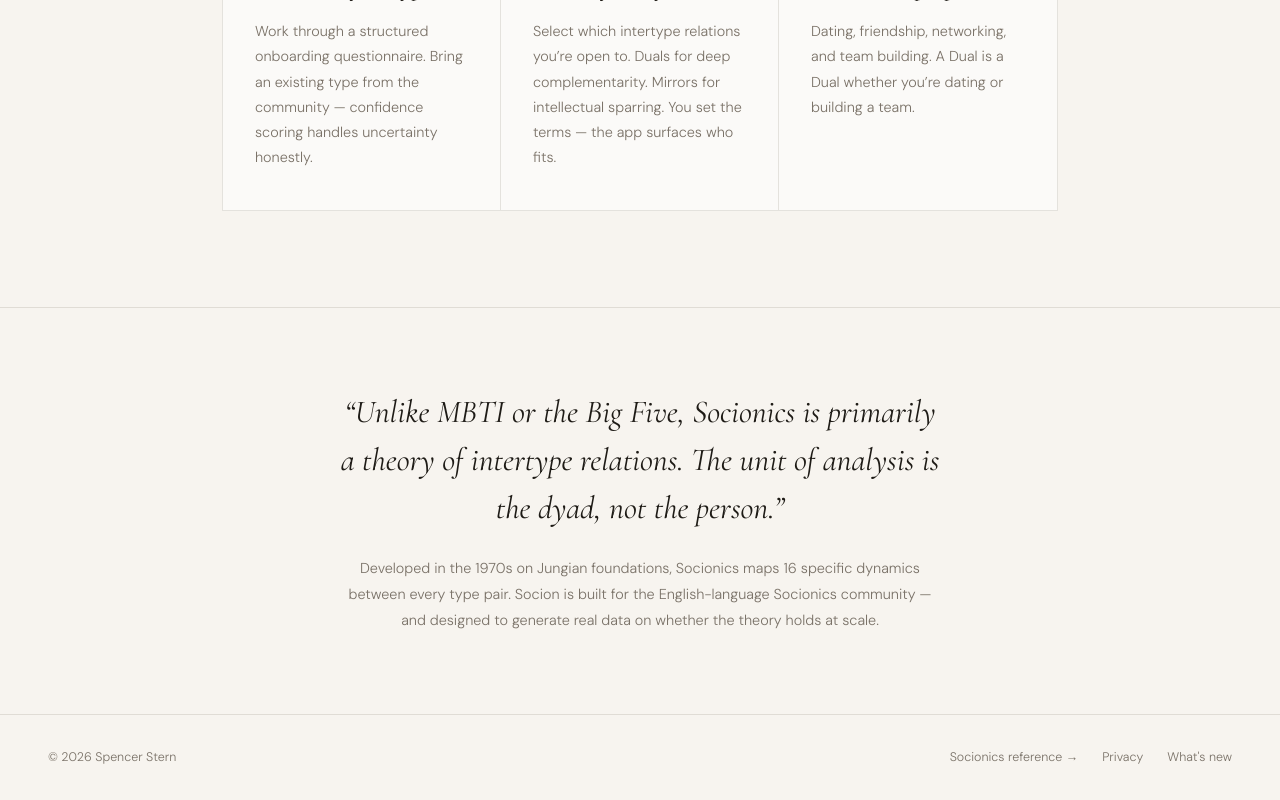
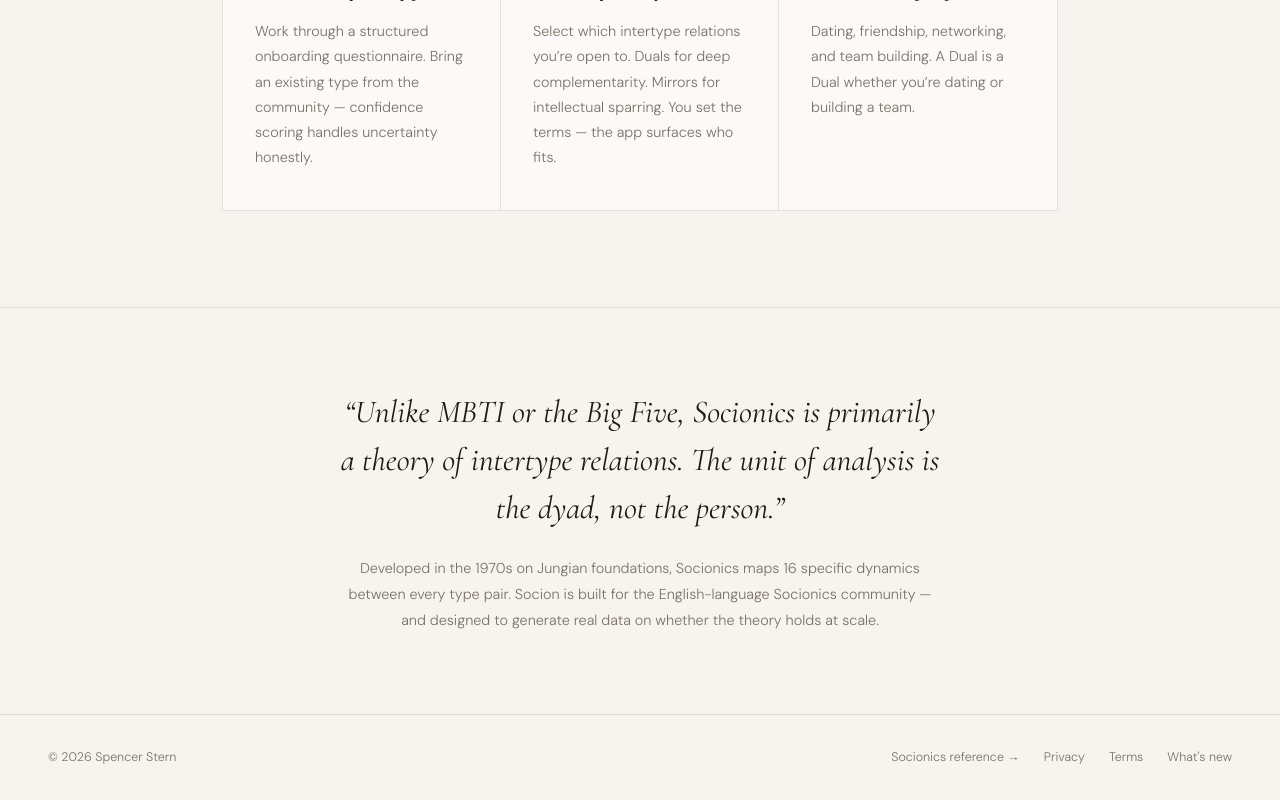
Before and after one commit to sstern42/socionics-match, a React (Vite) app: page / in a window 1280 px wide. Shown: the part 1312-2112 px from the top of the page. Built offline with nearby package versions, Linux system fonts and the light colour scheme; no server answers; the database is empty.

Commit message:
Add files via upload

```diff
--- a/src/components/Layout.jsx
+++ b/src/components/Layout.jsx
@@ -117,6 +117,7 @@ export default function Layout({ children }) {
           <div style={{ display: 'flex', gap: '1.5rem', alignItems: 'center' }}>
             <a href="https://socionicsinsight.com">Socionics reference &rarr;</a>
             <Link to="/privacy" style={{ fontSize: '0.78rem', color: 'var(--muted)', textDecoration: 'none' }}>Privacy</Link>
+            <Link to="/terms" style={{ fontSize: '0.78rem', color: 'var(--muted)', textDecoration: 'none' }}>Terms</Link>
             <Link to="/changelog" style={{ fontSize: '0.78rem', color: 'var(--muted)', textDecoration: 'none' }}>What's new</Link>
           </div>
         </footer>
```
